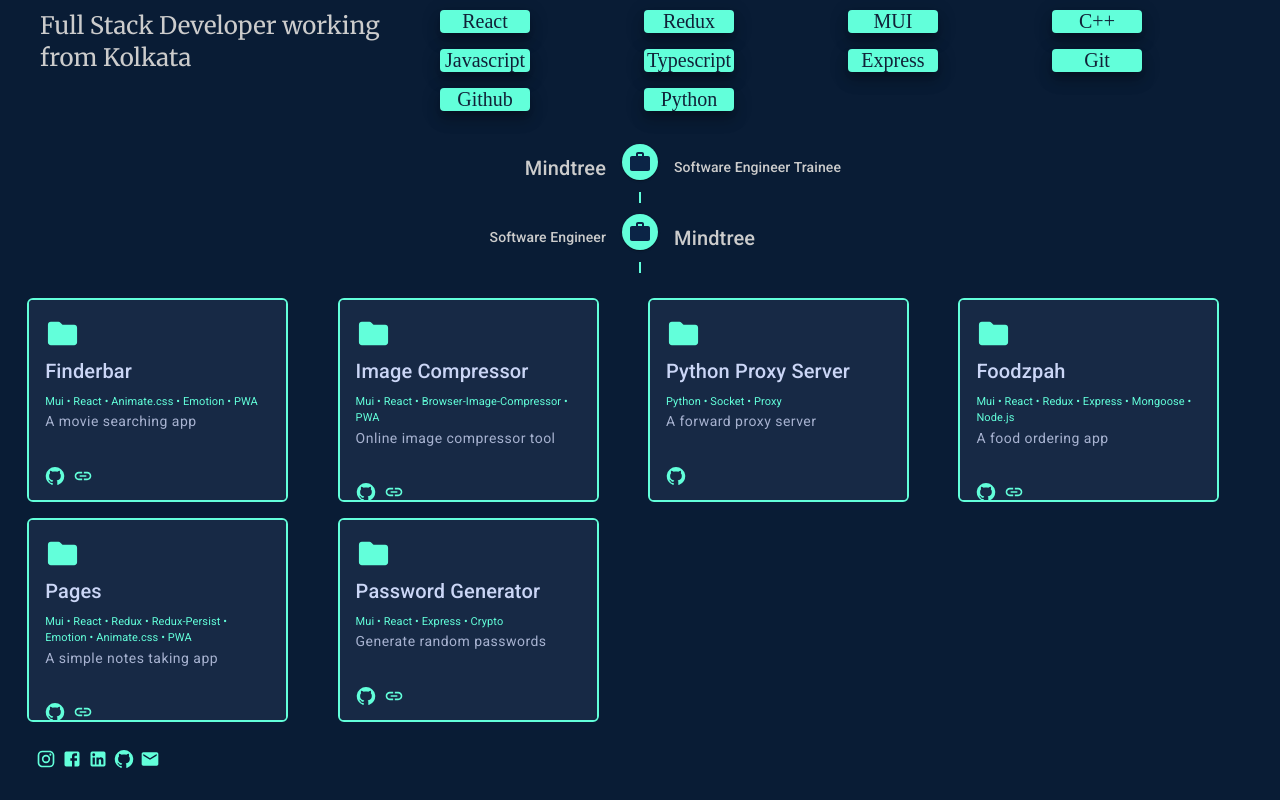
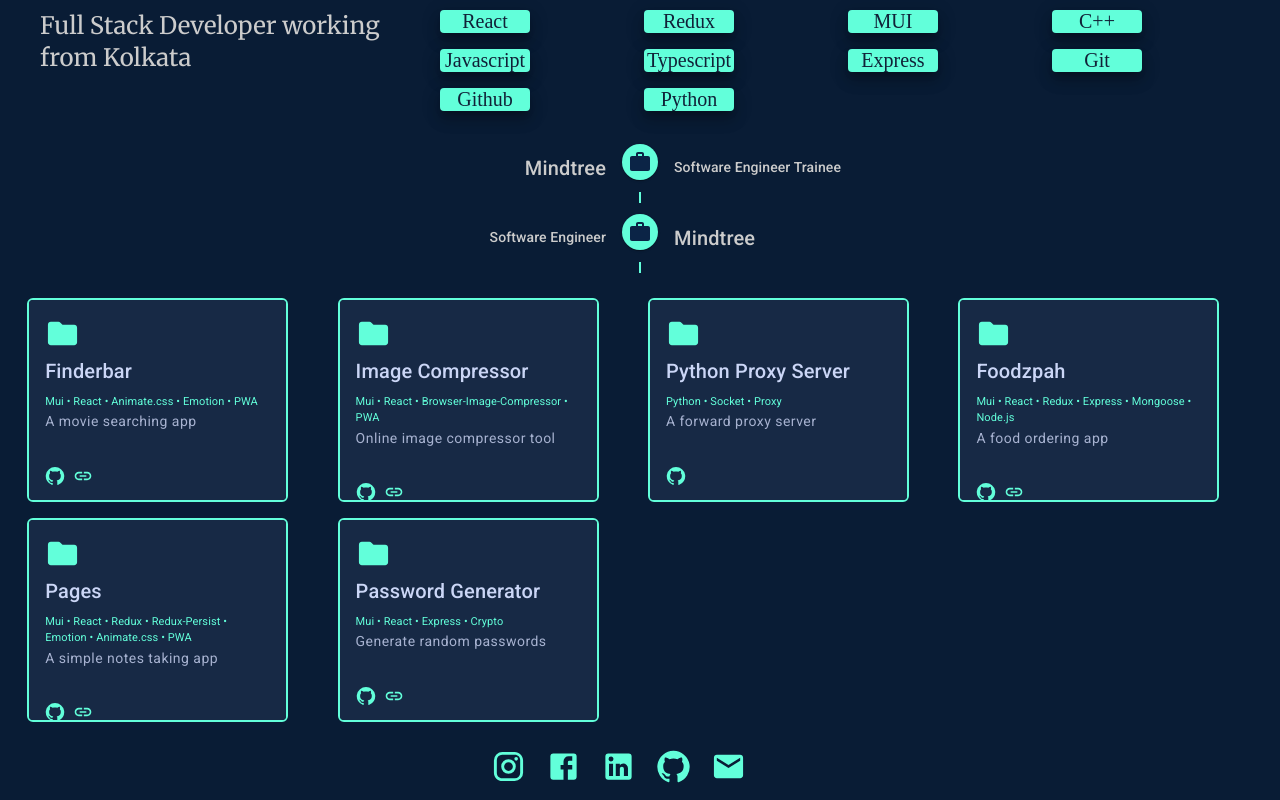
Before and after one commit to anapeksha/Portfolio, a React (Create React App) app: page / in a window 1280 px wide. Shown: the part 469-1269 px from the top of the page. Built offline with nearby package versions, Linux system fonts and the light colour scheme.

Commit message:
contact bar position modified

```diff
--- a/src/components/ContactBar.tsx
+++ b/src/components/ContactBar.tsx
@@ -8,21 +8,21 @@ import ContactButton from "./ContactButton";
 
 const ContactBar: React.FC = () => {
 	return (
-		<Stack direction="row" spacing={0.25} sx={{ ml: 4 }}>
+		<Stack direction="row" spacing={2} sx={{ mr: 4 }}>
 			<ContactButton url="https://instagram.com/naaz.xo">
-				<InstagramIcon fontSize="small" style={{ color: "#62ffda" }} />
+				<InstagramIcon fontSize="large" color="secondary" />
 			</ContactButton>
 			<ContactButton url="https://facebook.com/anapeksha.mukherjee">
-				<FacebookIcon fontSize="small" style={{ color: "#62ffda" }} />
+				<FacebookIcon fontSize="large" color="secondary" />
 			</ContactButton>
 			<ContactButton url="https://linkedin.com/in/anapeksha-mukherjee">
-				<LinkedInIcon fontSize="small" style={{ color: "#62ffda" }} />
+				<LinkedInIcon fontSize="large" color="secondary" />
 			</ContactButton>
 			<ContactButton url="hhttps://github.com/anapeksha">
-				<GitHubIcon fontSize="small" style={{ color: "#62ffda" }} />
+				<GitHubIcon fontSize="large" color="secondary" />
 			</ContactButton>
 			<ContactButton url="mailto:anapeksha.mukherjee@gmail.com">
-				<EmailIcon fontSize="small" style={{ color: "#62ffda" }} />
+				<EmailIcon fontSize="large" color="secondary" />
 			</ContactButton>
 		</Stack>
 	);
--- a/src/pages/Contact.tsx
+++ b/src/pages/Contact.tsx
@@ -1,9 +1,15 @@
+import { Box } from "@mui/material";
 import ContactBar from "../components/ContactBar";
-import {Box} from "@mui/material"
 
 const Contact = () => {
 	return (
-		<Box id="contact">
+		<Box
+			id="contact"
+			sx={{
+				display: "flex",
+				justifyContent: "center",
+			}}
+		>
 			<ContactBar />
 		</Box>
 	);
```
